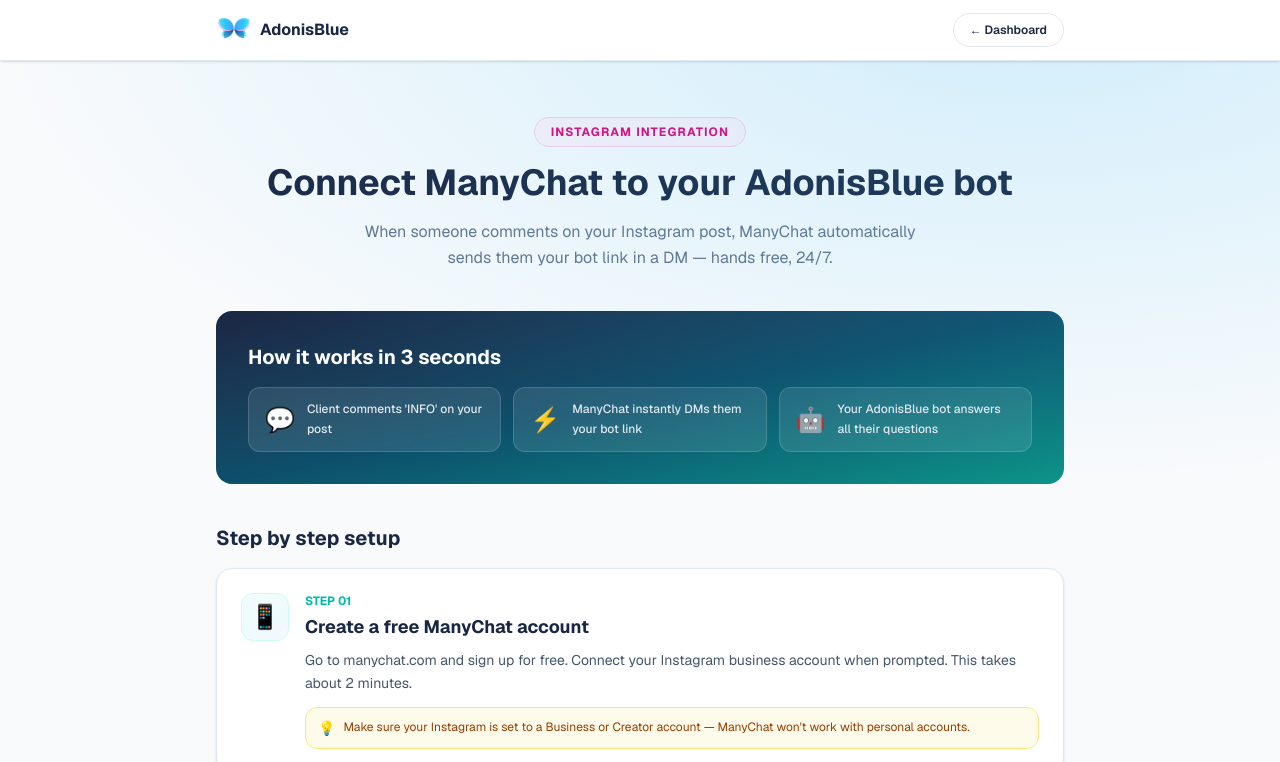
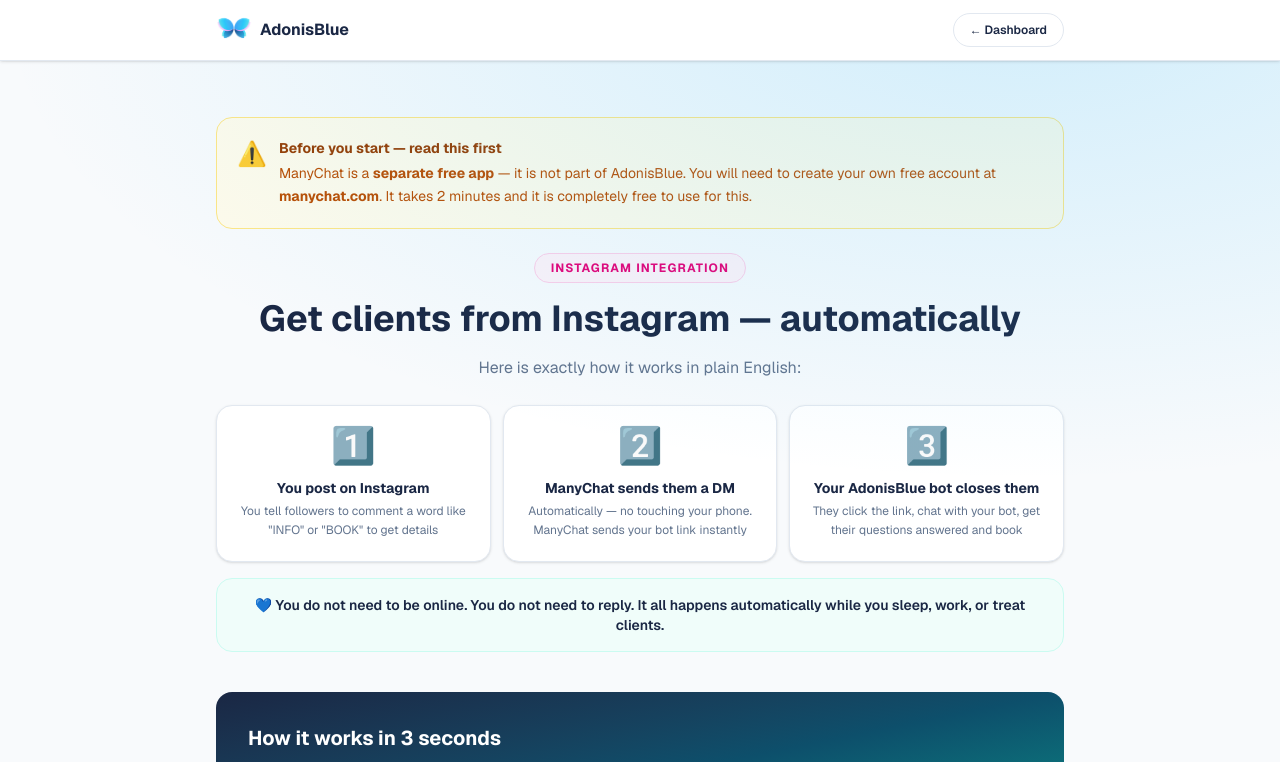
Before and after one commit to M316-mar/AdonisBlue, a Next.js app: page /manychat in a window 1280 px wide. Shown: the top 762 px of the page. Built offline with nearby package versions, Linux system fonts and the light colour scheme; a web font is replaced by a local one.

Commit message:
fix: ManyChat guide clearer - simpler language, free account warning, 3 step visual

```diff
--- a/app/manychat/page.tsx
+++ b/app/manychat/page.tsx
@@ -66,14 +66,52 @@ export default function ManyChatGuidePage() {
 
       <main className="mx-auto max-w-4xl px-4 py-10 sm:px-6 sm:py-14">
         {/* Hero */}
-        <div className="mb-10 text-center">
-          <div className="mb-4 inline-flex items-center gap-2 rounded-full border border-pink-200 bg-pink-50 px-4 py-1.5">
-            <span className="text-xs font-bold uppercase tracking-widest text-pink-600">Instagram Integration</span>
+        <div className="mb-10">
+          <div className="mb-6 rounded-2xl border border-amber-200 bg-amber-50 p-4 sm:p-5">
+            <div className="flex items-start gap-3">
+              <span className="text-2xl">⚠️</span>
+              <div>
+                <p className="text-sm font-bold text-amber-800">Before you start — read this first</p>
+                <p className="mt-1 text-sm leading-relaxed text-amber-700">
+                  ManyChat is a <strong>separate free app</strong> — it is not part of AdonisBlue. You will need to create your own free account at <strong>manychat.com</strong>. It takes 2 minutes and it is completely free to use for this.
+                </p>
+              </div>
+            </div>
           </div>
-          <h1 className="text-3xl font-bold text-[#1a2744] sm:text-4xl">Connect ManyChat to your AdonisBlue bot</h1>
-          <p className="mx-auto mt-4 max-w-xl text-base leading-relaxed text-slate-500">
-            When someone comments on your Instagram post, ManyChat automatically sends them your bot link in a DM — hands free, 24/7.
-          </p>
+
+          <div className="text-center">
+            <div className="mb-4 inline-flex items-center gap-2 rounded-full border border-pink-200 bg-pink-50 px-4 py-1.5">
+              <span className="text-xs font-bold uppercase tracking-widest text-pink-600">Instagram Integration</span>
+            </div>
+            <h1 className="text-3xl font-bold text-[#1a2744] sm:text-4xl">Get clients from Instagram — automatically</h1>
+            <p className="mx-auto mt-4 max-w-xl text-base leading-relaxed text-slate-500">
+              Here is exactly how it works in plain English:
+            </p>
+          </div>
+
+          <div className="mt-6 grid gap-3 sm:grid-cols-3">
+            <div className="rounded-2xl border border-slate-200 bg-white p-5 text-center shadow-sm">
+              <div className="mb-3 text-4xl">1️⃣</div>
+              <p className="text-sm font-bold text-[#1a2744]">You post on Instagram</p>
+              <p className="mt-1 text-xs leading-relaxed text-slate-500">You tell followers to comment a word like "INFO" or "BOOK" to get details</p>
+            </div>
+            <div className="rounded-2xl border border-slate-200 bg-white p-5 text-center shadow-sm">
+              <div className="mb-3 text-4xl">2️⃣</div>
+              <p className="text-sm font-bold text-[#1a2744]">ManyChat sends them a DM</p>
+              <p className="mt-1 text-xs leading-relaxed text-slate-500">Automatically — no touching your phone. ManyChat sends your bot link instantly</p>
+            </div>
+            <div className="rounded-2xl border border-slate-200 bg-white p-5 text-center shadow-sm">
+              <div className="mb-3 text-4xl">3️⃣</div>
+              <p className="text-sm font-bold text-[#1a2744]">Your AdonisBlue bot closes them</p>
+              <p className="mt-1 text-xs leading-relaxed text-slate-500">They click the link, chat with your bot, get their questions answered and book</p>
+            </div>
+          </div>
+
+          <div className="mt-4 rounded-2xl border border-teal-100 bg-teal-50 p-4">
+            <p className="text-center text-sm font-semibold text-[#1a2744]">
+              💙 You do not need to be online. You do not need to reply. It all happens automatically while you sleep, work, or treat clients.
+            </p>
+          </div>
         </div>
 
         {/* How it works banner */}
```
